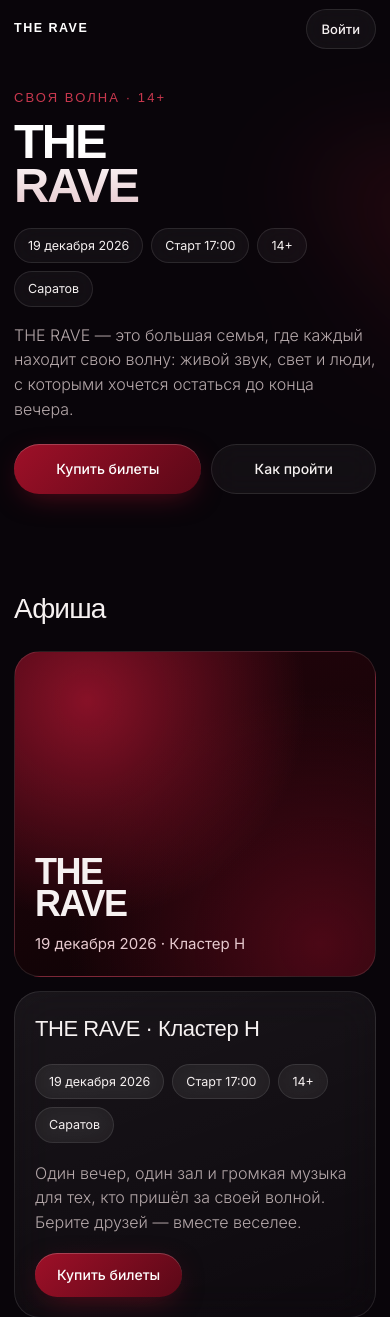
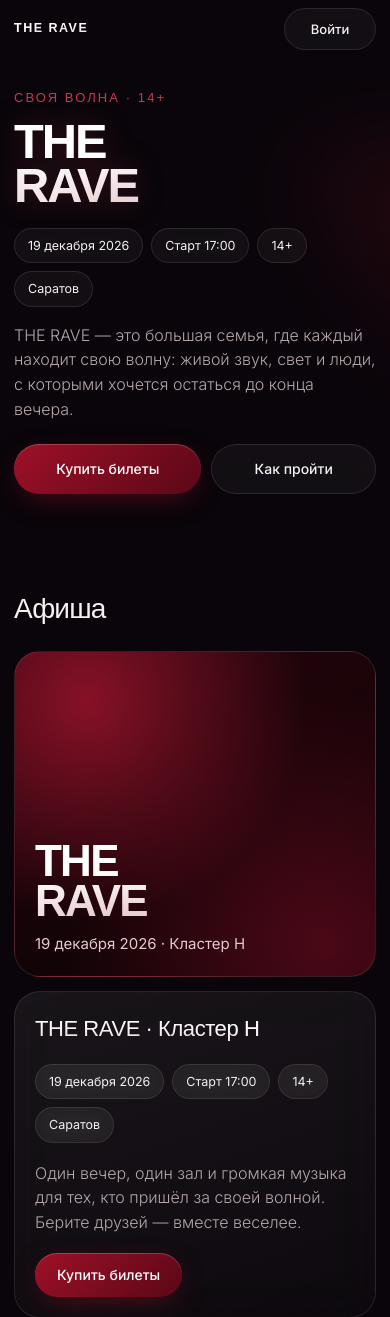
Before and after one commit to faer5511/The-Rave, a FastAPI app: page / in a window 390 px wide; the page is wider, and only the part inside the window is pictured. Shown: the top 1317 px of that part. Run offline with FastAPI, Linux system fonts and the light colour scheme; some libraries are stand-ins or nearby versions; some web fonts are replaced.

Commit message:
Fix map display and polish responsive visuals
Co-authored-by: Copilot <223556219+Copilot@users.noreply.github.com>

```diff
--- a/app/main.py
+++ b/app/main.py
@@ -96,7 +96,8 @@ async def security_headers(request: Request, call_next):
         "frame-ancestors 'none'; img-src 'self' data: https:; style-src 'self' 'unsafe-inline' "
         "https://fonts.googleapis.com; font-src 'self' https://fonts.gstatic.com; "
         "script-src 'self' https://yookassa.ru; frame-src 'self' https://yookassa.ru "
-        "https://maps.google.com https://www.google.com; connect-src 'self' https://yookassa.ru"
+        "https://maps.google.com https://www.google.com https://yandex.ru; "
+        "connect-src 'self' https://yookassa.ru"
     )
     if public.scheme == "https":
         response.headers["Strict-Transport-Security"] = "max-age=31536000"
@@ -187,6 +188,7 @@ def event(session: Session = Depends(get_session)):
         "ends_at": ev.ends_at.isoformat(),
         "venue": ev.venue_name,
         "address": ev.address,
+        "map_embed": ev.map_embed,
         "landmark": ev.landmark,
         "announce": ev.announce,
         "hero_text": ev.hero_text,
--- a/static/css/base.css
+++ b/static/css/base.css
@@ -206,6 +206,10 @@ header.stuck {
   background: rgba(255, 255, 255, 0.09);
   transform: translateY(-2px);
 }
+.btn-auth {
+  min-width: 96px;
+  padding: 12px 26px;
+}
 .btn-auth:hover {
   box-shadow: 0 14px 40px -10px rgba(201, 56, 78, 0.4);
 }
@@ -266,6 +270,7 @@ header.stuck {
   align-items: center;
   padding: 108px 0 64px;
   position: relative;
+  overflow-x: clip;
 }
 .hero h1 {
   font-family: Unbounded, sans-serif;
@@ -278,6 +283,70 @@ header.stuck {
   -webkit-background-clip: text;
   background-clip: text;
   -webkit-text-fill-color: transparent;
+}
+.logo,
+.hero h1,
+.poster .pt b,
+.evinfo h3 {
+  color: transparent;
+  background-image:
+    linear-gradient(
+      110deg,
+      transparent 37%,
+      rgba(255, 255, 255, 0.14) 43%,
+      rgba(255, 255, 255, 0.48) 50%,
+      rgba(255, 255, 255, 0.14) 57%,
+      transparent 63%
+    ),
+    linear-gradient(180deg, #fff 35%, #e6c9ce 100%);
+  background-size:
+    220% 100%,
+    100% 100%;
+  background-position:
+    0 0,
+    0 0;
+  background-repeat: no-repeat;
+  background-clip: text;
+  -webkit-background-clip: text;
+  -webkit-text-fill-color: transparent;
+  animation: brand-shimmer 6s ease-in-out infinite;
+}
+.logo {
+  animation-delay: -1.8s;
+}
+.hero h1 {
+  animation:
+    brand-shimmer 5.4s ease-in-out infinite,
+    brand-glow 4.6s ease-in-out infinite;
+  animation-delay: -0.7s, 0s;
+}
+.poster .pt b {
+  animation-delay: -3s;
+}
+.evinfo h3 {
+  animation-delay: -4.2s;
+}
+@keyframes brand-shimmer {
+  0%,
+  100% {
+    background-position:
+      0 0,
+      0 0;
+  }
+  50% {
+    background-position:
+      100% 0,
+      0 0;
+  }
+}
+@keyframes brand-glow {
+  0%,
+  100% {
+    filter: drop-shadow(0 0 0 rgba(201, 56, 78, 0));
+  }
+  50% {
+    filter: drop-shadow(0 0 15px rgba(201, 56, 78, 0.28));
+  }
 }
 .hero .eyebrow {
   display: block;
--- a/static/css/responsive.css
+++ b/static/css/responsive.css
@@ -25,6 +25,10 @@
   .nav .btn {
     padding: 9px 15px;
     font-size: 13px;
+  }
+  .nav .btn-auth {
+    min-width: 92px;
+    padding: 10px 18px;
   }
   .links {
     display: none;
@@ -68,6 +72,9 @@
     grid-template-columns: 1fr;
     gap: 16px;
     padding: 20px;
+  }
+  .sum > div:nth-child(2) {
+    transform: none;
   }
   .sum .btn-lg {
     width: 100%;
--- a/static/css/sections.css
+++ b/static/css/sections.css
@@ -39,7 +39,7 @@
   display: block;
   font-family: Unbounded, sans-serif;
   font-weight: 700;
-  font-size: clamp(36px, 5.5vw, 72px);
+  font-size: clamp(44px, 7vw, 88px);
   line-height: 0.9;
   letter-spacing: -0.04em;
 }
@@ -192,9 +192,24 @@
   margin-top: 22px;
   padding: 24px 28px;
   display: grid;
-  grid-template-columns: 1fr minmax(0, 1.1fr) auto;
+  grid-template-columns: repeat(3, minmax(0, 1fr));
   gap: 24px;
   align-items: center;
+}
+.sum > div {
+  width: 100%;
+}
+.sum > div:first-child,
+.sum > div:nth-child(2) {
+  text-align: center;
+}
+.sum > div:nth-child(2) {
+  max-width: 440px;
+  justify-self: center;
+  transform: translateY(13px);
+}
+.sum > #buyBtn {
+  justify-self: center;
 }
 .sum .t {
   color: var(--mute);
@@ -251,6 +266,7 @@
   margin-top: 8px;
   min-height: 18px;
   color: var(--mute);
+  text-align: center;
 }
 .pmsg.ok {
   color: #8fe0a8;
--- a/static/js/app.js
+++ b/static/js/app.js
@@ -152,7 +152,7 @@ function mapSrc() {
 
   return source && /^https:\/\//i.test(source)
     ? source
-    : `https://maps.google.com/maps?q=${encodeURIComponent(cfg.venue.address)}&z=16&output=embed`;
+    : `https://yandex.ru/map-widget/v1/?text=${encodeURIComponent(cfg.venue.address)}&z=16&lang=ru_RU`;
 }
 
 function applyConfig() {
--- a/static/js/checkout.js
+++ b/static/js/checkout.js
@@ -88,6 +88,7 @@
       Object.assign(cfg.venue, {
         name: ev.venue,
         address: ev.address,
+        map: ev.map_embed || "",
         landmark: ev.landmark || cfg.venue.landmark,
       });
       cfg.tickets = ev.categories.map((c) => ({
```
